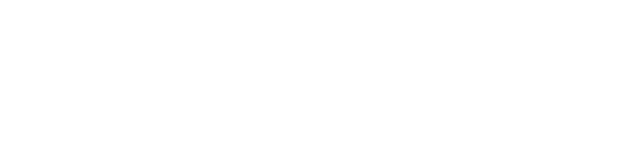
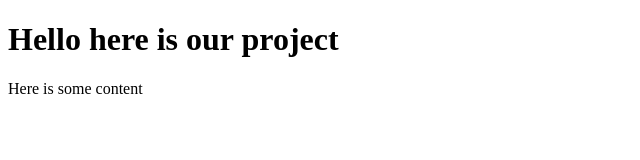
Before and after one commit to bessan-h/JMMB, a plain HTML site: page index.html in a window 1280 px wide. Shown: the whole page, without its empty margins (0-640 px from the left). Drawn offline with Linux system fonts and the light colour scheme.

Commit message:
added content to index.html

```diff
--- a/index.html
+++ b/index.html
@@ -6,6 +6,7 @@
     <title>Document</title>
 </head>
 <body>
-
+   <h1>Hello here is our project</h1>
+   <p>Here is some content</p>
 </body>
 </html>
```
